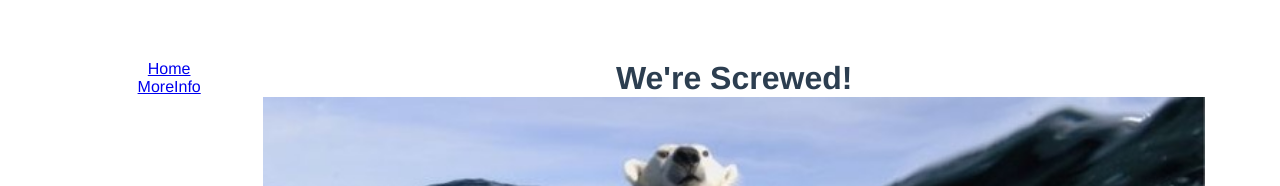
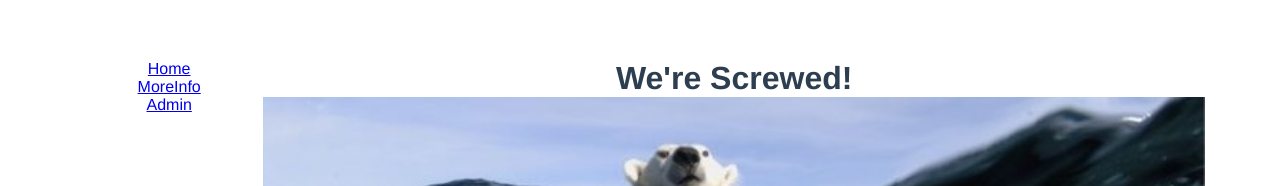
Before and after one commit to Fidelma/javascript_group_project, a Vue app in the folder client/: page /#/moreinfo in a window 1280 px wide. Shown: the top 186 px of the page. Built offline with nearby package versions, Linux system fonts and the light colour scheme; no server answers.

Commit message:
admin route added

```diff
--- a/client/src/components/Nav.vue
+++ b/client/src/components/Nav.vue
@@ -3,6 +3,8 @@
       <router-link :to="{ name: 'home'}">Home</router-link>
       <br>
       <router-link :to="{ name: 'moreinfo'}">MoreInfo</router-link>
+      <br>
+      <router-link :to="{ name: 'admin'}">Admin</router-link>
 
   </div>
 
```
